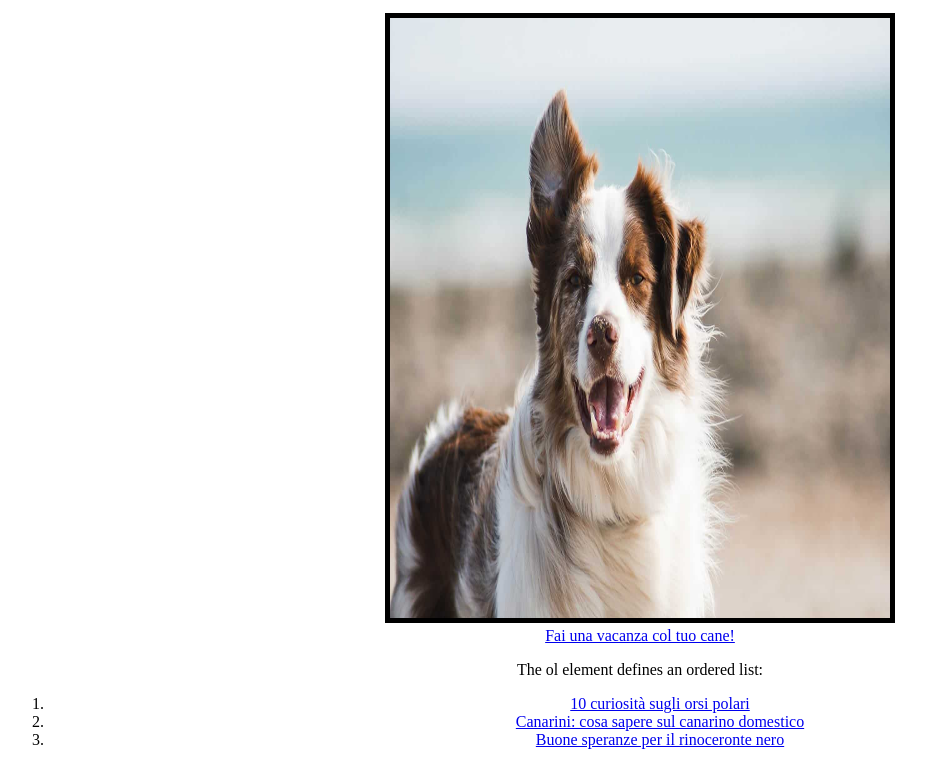
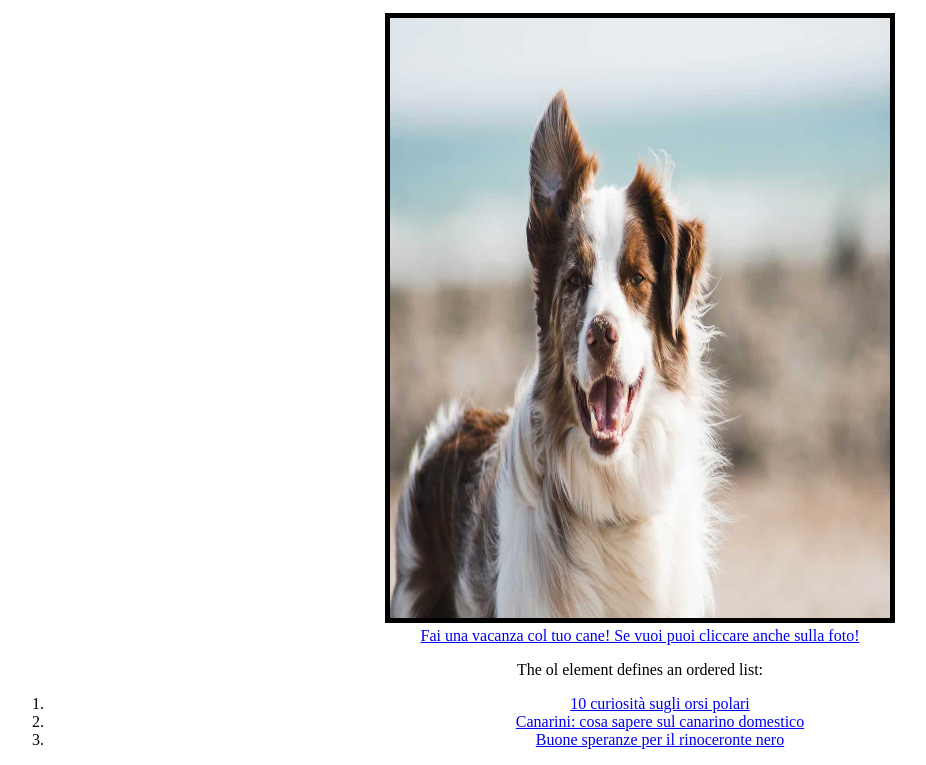
Before and after one commit to NicoRufini/web1, a plain HTML site: page primaPagina/index.html in a window 1280 px wide. Shown: the part 101-866 px from the top of the page, without its empty margins (0-926 px from the left). Drawn offline with Linux system fonts and the light colour scheme.

Commit message:
commit di prova

```diff
--- a/primaPagina/index.html
+++ b/primaPagina/index.html
@@ -11,7 +11,7 @@
             <img src ="./img/img_dog.jpg" alt="Dog in a jacket" width="500" height="600" style="border:5px solid black">
             </a>
             <br>
-            <a href="https://www.zampavacanza.it" target= "_blank">Fai una vacanza col tuo cane!</a>
+            <a href="https://www.zampavacanza.it" target= "_blank">Fai una vacanza col tuo cane! Se vuoi puoi cliccare anche sulla foto!</a>
             <p>The ol element defines an ordered list:</p>
             <ol>
                 <li>
```
